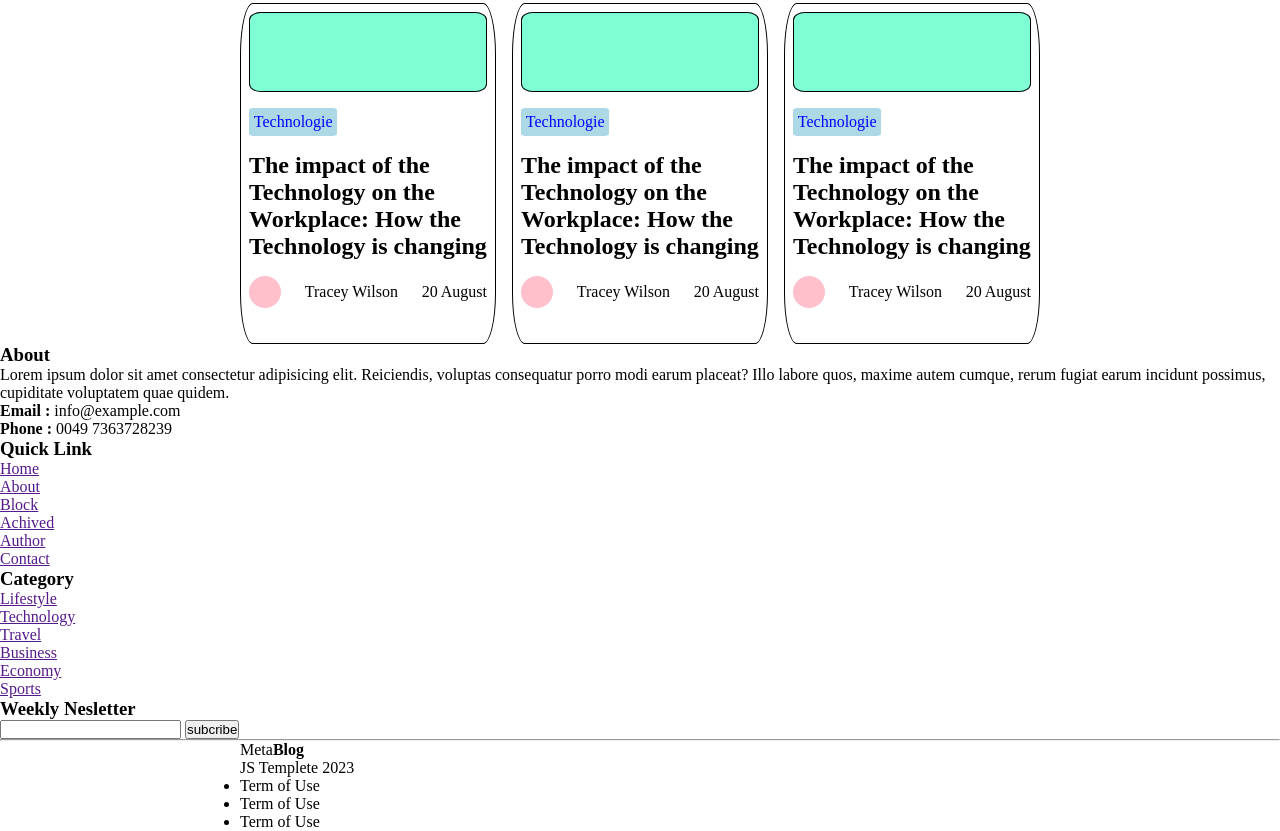
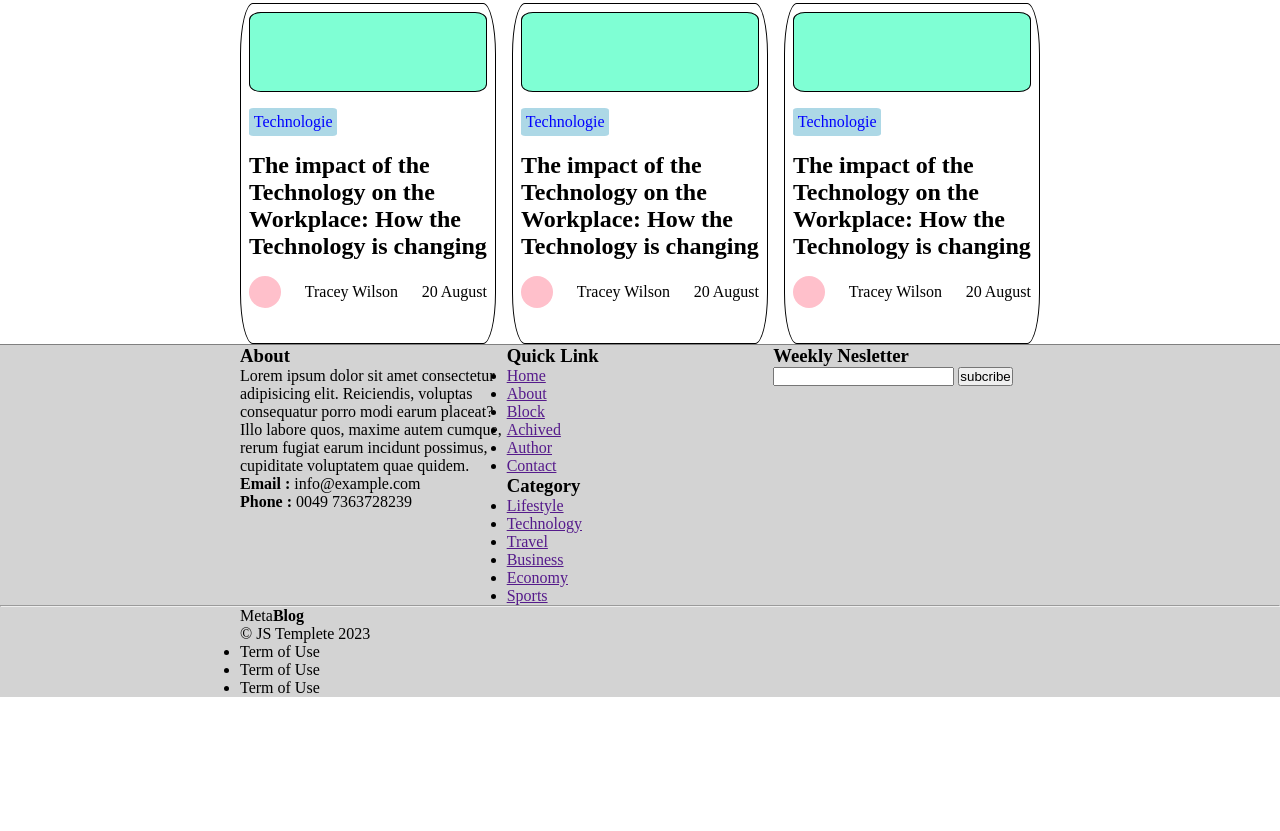
Before and after one commit to Cabbani/layoutGrupo, a plain HTML site: page index.html in a window 1280 px wide. Shown: the part 1157-1988 px from the top of the page. After the commit the page ends 1854 px from the top, so only its background shows below. Drawn offline with Linux system fonts and the light colour scheme.

Commit message:
added footer

```diff
--- a/index.html
+++ b/index.html
@@ -197,8 +197,8 @@
     </div>
 
     <footer>
-      <div class="footerMenu">
-        <div>
+      <div class="footerMenu whiteSpace">
+        <div class="footerAbout">
           <h3>About</h3>
           <p>
             Lorem ipsum dolor sit amet consectetur adipisicing elit. Reiciendis,
@@ -246,7 +246,7 @@
           <div class="metaBlogImg"></div>
           <div>
             <p>Meta<b>Blog</b></p>
-            <p>JS Templete 2023</p>
+            <p>© JS Templete 2023</p>
           </div>
         </div>
         <ul>
--- a/styles.css
+++ b/styles.css
@@ -112,7 +112,7 @@ nav {
     background-color: lightblue;
     color: blue;
     padding: .3rem;
-    width: fit-content;  /* fit-content vale para que el color se ajuste no sea largo hasta el final */
+    width: fit-content;  /* fit-content vale para que el color se ajuste al elemento y no sea largo hasta el final */
     border-radius: 5% / 10%;
 
 }
@@ -129,3 +129,19 @@ nav {
     background-color: pink;
     border-radius: 50%;
 }
+
+/******************** Footer ********************/
+
+footer {
+    background-color: lightgray;
+    border-top: 1px solid gray;
+}
+
+.footerMenu {
+    display: flex;
+    justify-content: space-between;
+}
+
+.footerMenu>div{
+    width: 100%;
+}
```
